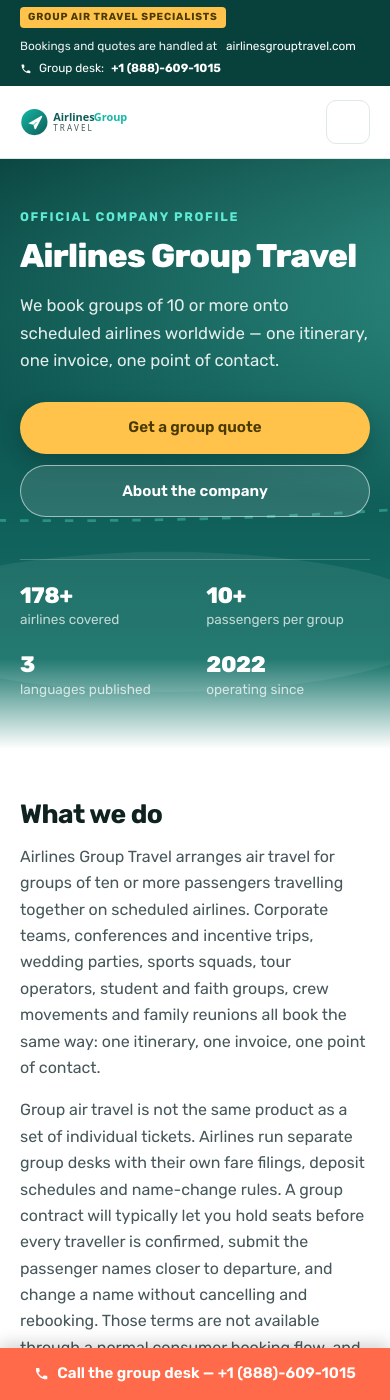
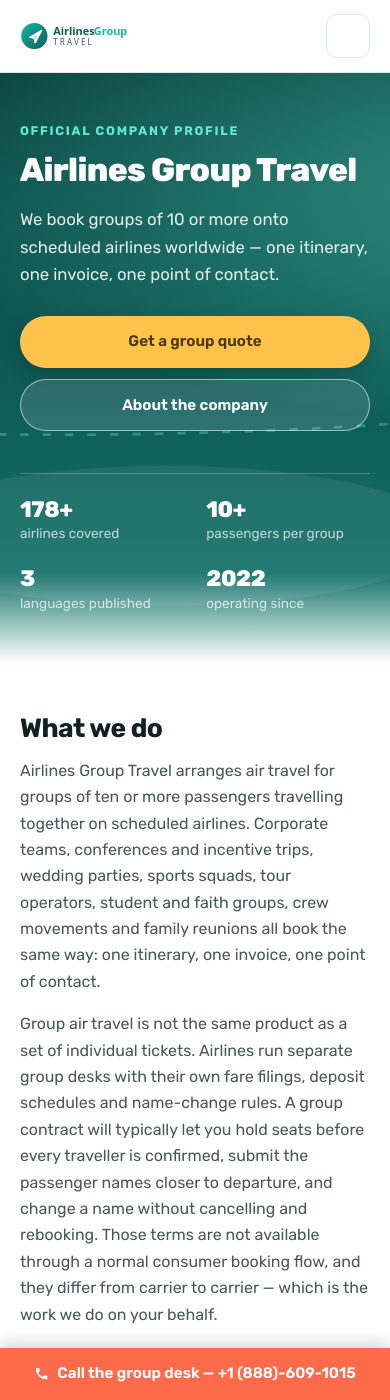
Before and after one commit to airlines-group-travel/airlines-group-travel.github.io, a Jekyll site: the page built from index.md, in a window 390 px wide and 1400 px high. Built offline with Jekyll 4.4.1, drawn with Linux system fonts in a browser that asks for light colours.

Commit message:
Clear the header CTA and drop the topbar on phones
The CTA was brand-teal on a near-white header bar, which read as a dark
smudge rather than a button. It is now white with a defined edge and a
lift, and the label is "Visit Official Website" instead of the domain —
shorter, so it no longer crowds the bar at narrow desktop widths.

Inside the mobile menu the panel is white too, so the CTA inverts back
to a solid brand fill there; a white pill on a white sheet would vanish.

The topbar is hidden below 720px. It stacked into three cramped lines on
a phone, and the only thing it carried that mattered — the phone number
— is already in the fixed call bar at the bottom of every page.

Note this changes the anchor text of a sitewide outbound link to the
main site, which previously carried the domain name.

Co-Authored-By: Claude Opus 5 <noreply@anthropic.com>

```diff
--- a/_layouts/default.html
+++ b/_layouts/default.html
@@ -78,7 +78,7 @@ explicitly and lifts Google's snippet and image-preview limits. {%- endcomment -
 </a>
 <nav class="head-nav" id="head-nav" aria-label="Main">
 <a href="{{ '/blog/' | relative_url }}">Guides</a>
-<a class="btn btn-primary head-cta" href="{{ site.main_site }}">Visit {{ site.main_site_label }} &rarr;</a>
+<a class="btn head-cta" href="{{ site.main_site }}">Visit Official Website &rarr;</a>
 </nav>
 <button class="nav-toggle" type="button" aria-expanded="false" aria-controls="head-nav" aria-label="Menu">
 <span></span><span></span><span></span>
--- a/assets/css/style.css
+++ b/assets/css/style.css
@@ -160,7 +160,18 @@ li{margin-bottom:.45em}
 }
 .head-nav a:hover::after{right:0}
 .head-nav .btn::after{display:none}
-.head-nav .btn:hover{color:#fff}
+
+/* The CTA sits on a near-white header bar, so a white fill needs a defined
+   edge and a lift to still read as a button rather than as bare text. */
+.head-cta{
+  background:#fff;color:var(--brand);border-color:#B7D6D1;
+  box-shadow:0 1px 2px rgba(8,64,60,.08), 0 4px 12px rgba(8,64,60,.10);
+  font-weight:600;
+}
+.head-cta:hover{
+  background:var(--accent-pale);color:var(--brand);border-color:var(--accent);
+  box-shadow:0 2px 4px rgba(8,64,60,.10), 0 8px 20px rgba(8,64,60,.14);
+}
 
 .nav-toggle{
   display:none;margin-left:auto;width:44px;height:44px;border:1px solid var(--line);
@@ -386,12 +397,15 @@ li{margin-bottom:.45em}
   .head-nav a{padding:.8rem 0;border-bottom:1px solid var(--line)}
   .head-nav a::after{display:none}
   .head-nav .btn{margin-top:.75rem;border-bottom:0}
+  .head-cta,.head-cta:hover{
+    background:var(--brand);color:#fff;border-color:transparent;
+    box-shadow:0 6px 16px rgba(15,92,87,.28);
+  }
   .nav-toggle{display:flex}
 }
 
 @media (max-width:720px){
-  .topbar-inner{flex-direction:column;align-items:flex-start;gap:.2rem;padding-block:.45rem}
-  .topbar{font-size:.8rem}
+  .topbar{display:none}
   .foot-grid{grid-template-columns:1fr;gap:1.8rem}
   .cta-row .btn{flex:1 1 auto}
   .call-bar{display:flex}
@@ -404,8 +418,6 @@ li{margin-bottom:.45em}
 
 @media (max-width:480px){
   .brand img{height:30px}
-  .topbar{font-size:.74rem}
-  .tag{font-size:.64rem}
   .hero h1{font-size:2.05rem}
   .steps li{padding-left:3.1rem}
   .steps li::before{width:38px;height:38px;font-size:.95rem}
```
